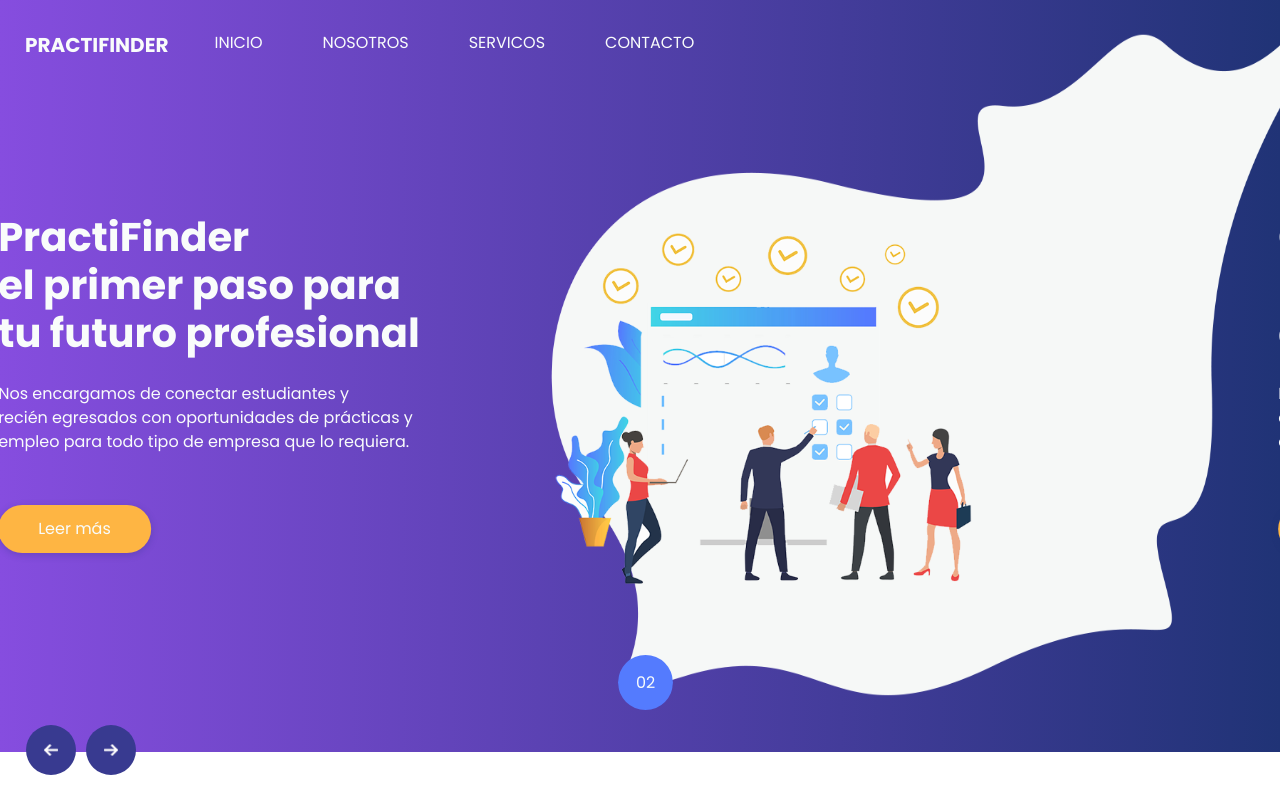
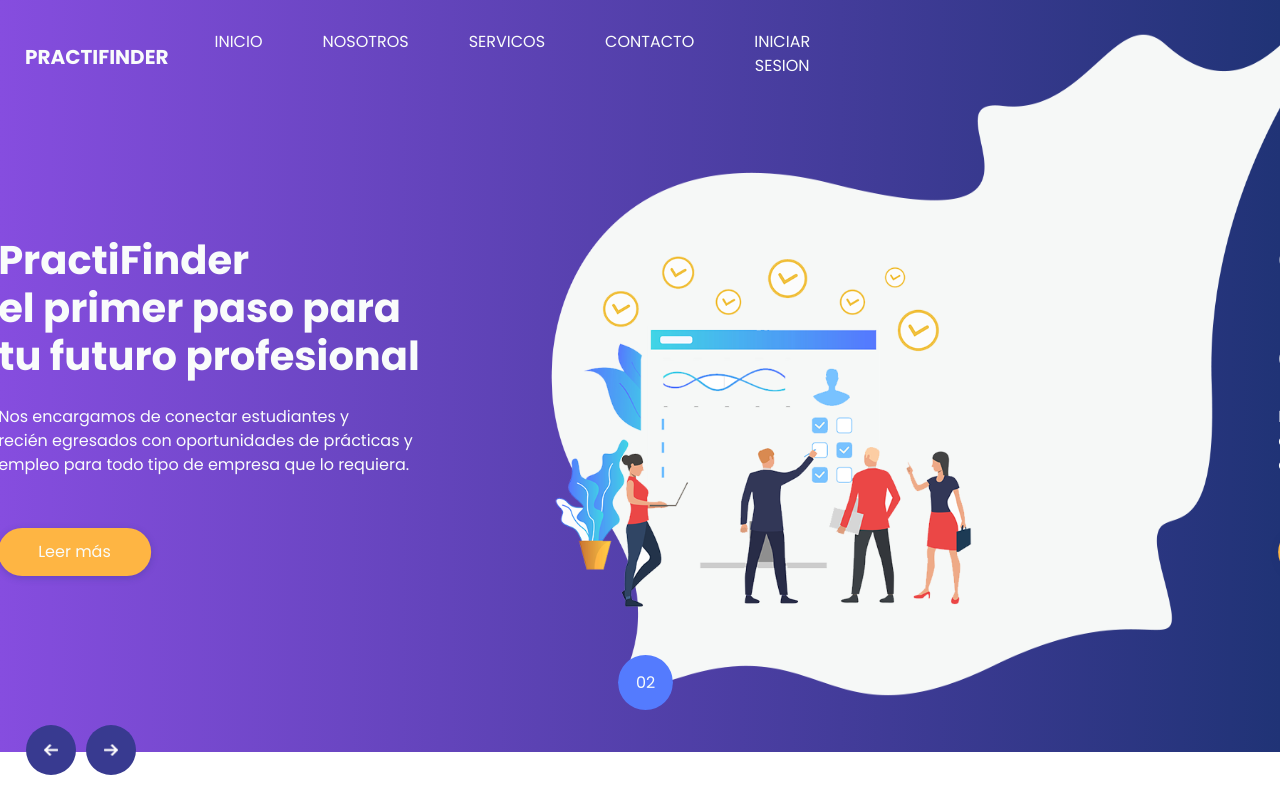
Before and after one commit to PracticFinder/landingPage.github.io, a plain HTML site: page index.html in a window 1280 px wide. Shown: the top 803 px of the page. Drawn offline with nearby package versions, Linux system fonts and the light colour scheme.

Commit message:
Actualizar hipervínculo

```diff
--- a/index.html
+++ b/index.html
@@ -55,6 +55,9 @@
                     </li>
                     <li class="nav-item">
                       <a class="nav-link" href="contact.html">Contacto</a>
+                    </li>
+                    <li class="nav-item">
+                      <a class="nav-link" href="https://practifinder-66059.web.app/">Iniciar Sesion</a>
                     </li>
                   </ul>
                 </div>
```
Also changed, not shown: about.html (+1 -1 lines), contact.html (+1 -1 lines), service.html (+1 -1 lines).
